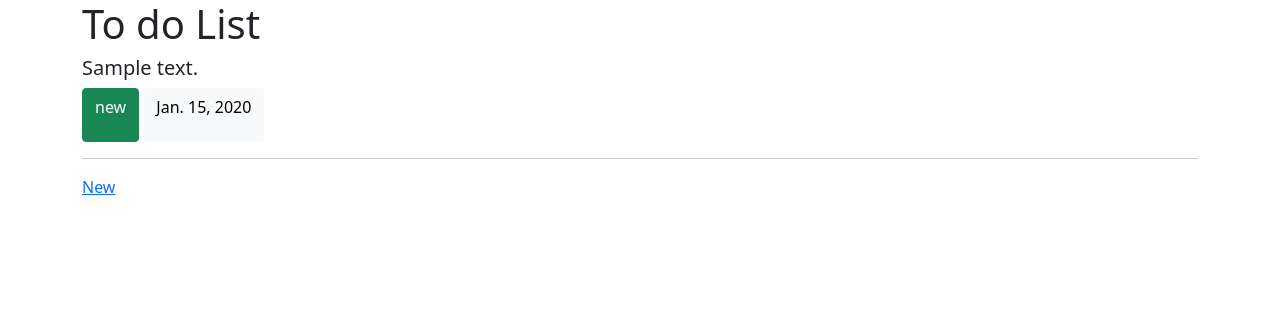
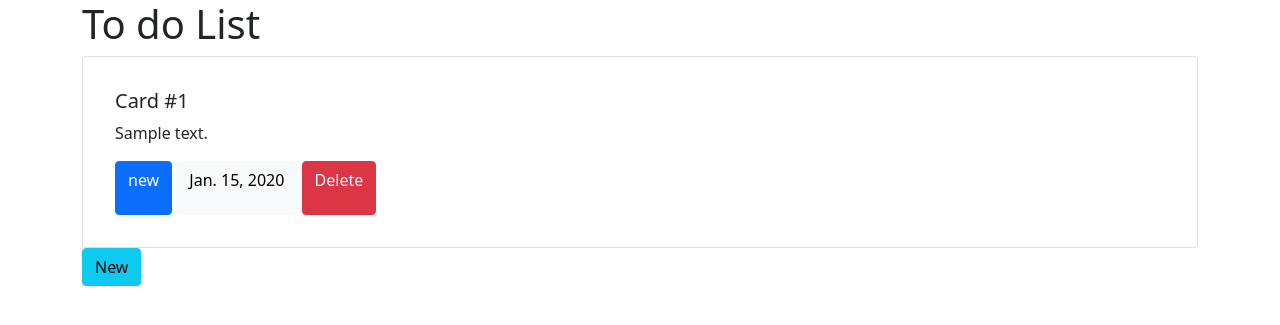
Before and after one commit to A-miin/homework, a Django app: page / in a window 1280 px wide. Shown: the top 325 px of the page. Run offline with Django 3.2, Linux system fonts and the light colour scheme; tables that the repository leaves empty hold one stand-in row (values such as "Sample post"); some libraries are stand-ins or nearby versions.

Commit message:
add delete button

```diff
--- a/hw/to_do_list/templates/index.html
+++ b/hw/to_do_list/templates/index.html
@@ -9,14 +9,20 @@
 <body>
     <div class="container mx-auto">
         <h1>To do List</h1>
+        <div class="d-flex flex-column">
         {% for card in cards %}
-            <p class="font-weight-bold h5">{{ card.description }}</p>
-            <button type="button" class="btn btn-success"><p>{{ card.status }}</p></button>
-            <button type="button" class="btn btn-light"><p>{{ card.date }}</p></button>
-
-            <hr>
+            <div class="card w-100 p-3" style="width: 18rem;">
+              <div class="card-body">
+                <h5 class="card-title"> Card #{{ card.pk }}</h5>
+                <p class="card-text">{{ card.description }}</p>
+                <button type="button" class="btn btn-primary"><p>{{ card.status }}</p></button>
+                <button type="button" class="btn btn-light"><p>{{ card.date }}</p></button>
+                <a href="/delete?id={{ card.pk }}" class="btn btn-danger"><p> Delete</p></a>
+              </div>
+            </div>
         {% endfor %}
-        <a href="/new">New</a>
+        </div>
+        <a class="btn btn-info" href="/new">New</a>
     </div>
 </body>
 </html>
--- a/hw/to_do_list/urls.py
+++ b/hw/to_do_list/urls.py
@@ -1,8 +1,9 @@
 from django.urls import path
 
-from .views import index, card_create
+from .views import index, card_create, delete_card
 
 urlpatterns = [
     path('', index),  # URL для отображения списка статей
-    path('new/', card_create)
+    path('new/', card_create),
+    path('delete/', delete_card ),
 ]
--- a/hw/to_do_list/views.py
+++ b/hw/to_do_list/views.py
@@ -30,3 +30,8 @@ def card_create(request):
         )
 
         return render(request, 'index.html', {'cards':Card.objects.all()})
+
+def delete_card(request):
+    id = request.GET.get('id')
+    Card.objects.filter(id=id).delete()
+    return render(request, 'index.html', {'cards': Card.objects.all()})
```
